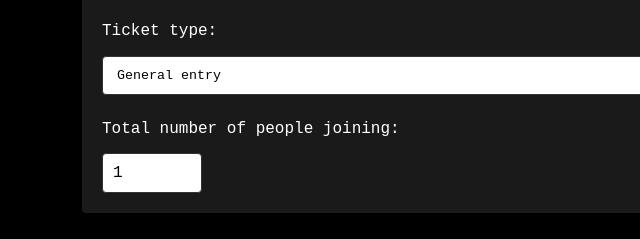
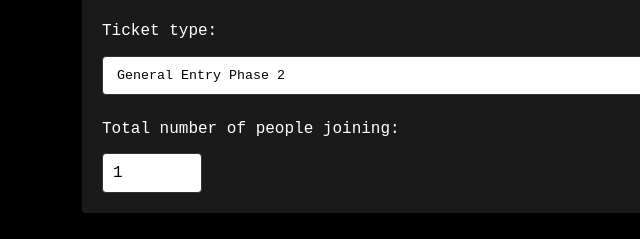
Before and after one commit to shameekvats/low-key, a website: page event-bookclub-31012026.html in a window 1280 px wide. Shown: the part 1739-1978 px from the top of the page, 178-818 px from the left. Drawn offline with Linux system fonts and the light colour scheme.

Commit message:
Update ticket options for book club event
Replaced the previous ticket option with two new Phase 2 ticket types: 'General Entry Phase 2' and 'Entry before 23h Phase 2' in the event-bookclub-31012026.html file.

```diff
--- a/event-bookclub-31012026.html
+++ b/event-bookclub-31012026.html
@@ -184,7 +184,8 @@
 
                     <label for="ticket-type">Ticket type:</label>
                     <select id="ticket-type" style="width: 100%; padding: 10px; margin-bottom: 20px; font-family: 'Courier New', Courier, 'Lucida Console', Monaco, monospace; background-color: #ffffff; color: #000000; border: 1px solid #333333; border-radius: 4px;">
-                        <option value="price_1SlQv7Raqlpgl9qmk6SC4M8M">General entry</option>
+                        <option value="price_1St5OnRaqlpgl9qmSyz8mGNU">General Entry Phase 2</option>
+                        <option value="price_1St5OCRaqlpgl9qmcVQ36mpq">Entry before 23h Phase 2</option>
                     </select>
 
                     <label for="quantity">Total number of people joining:</label>
```
